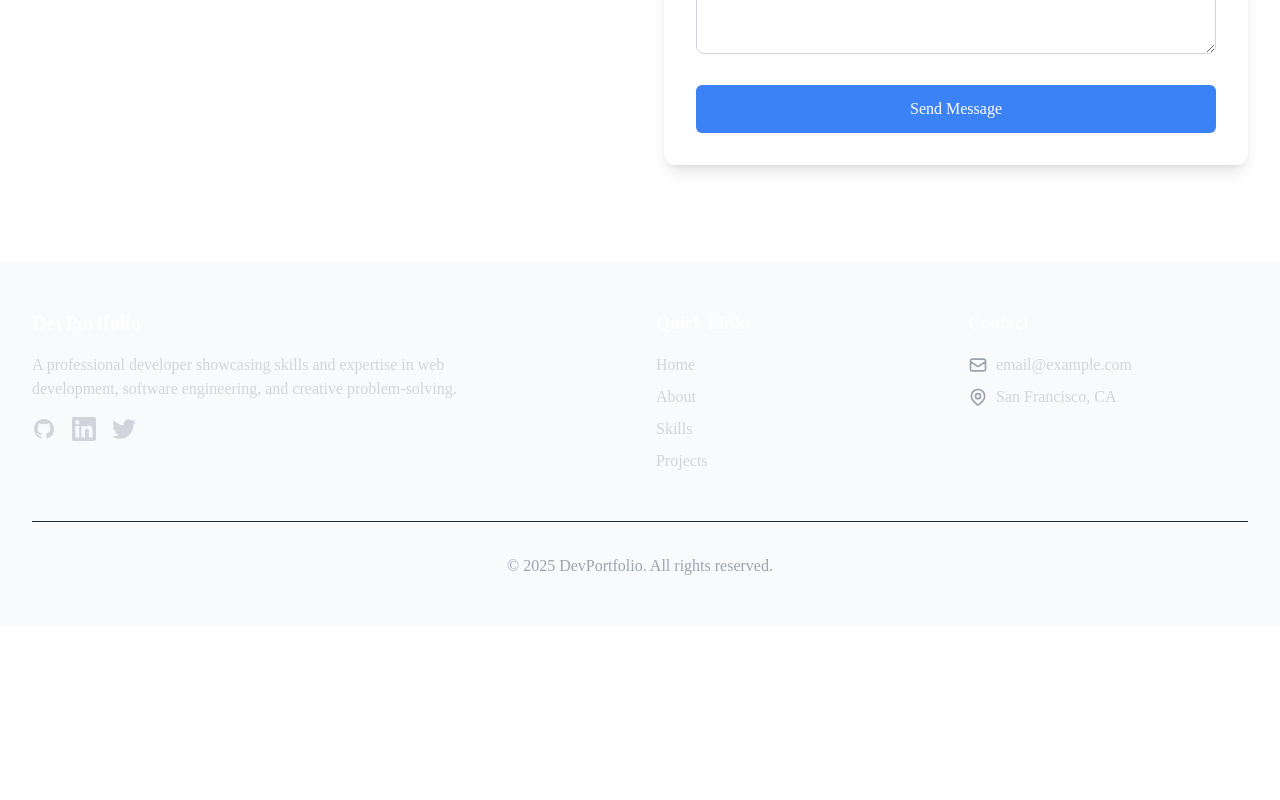
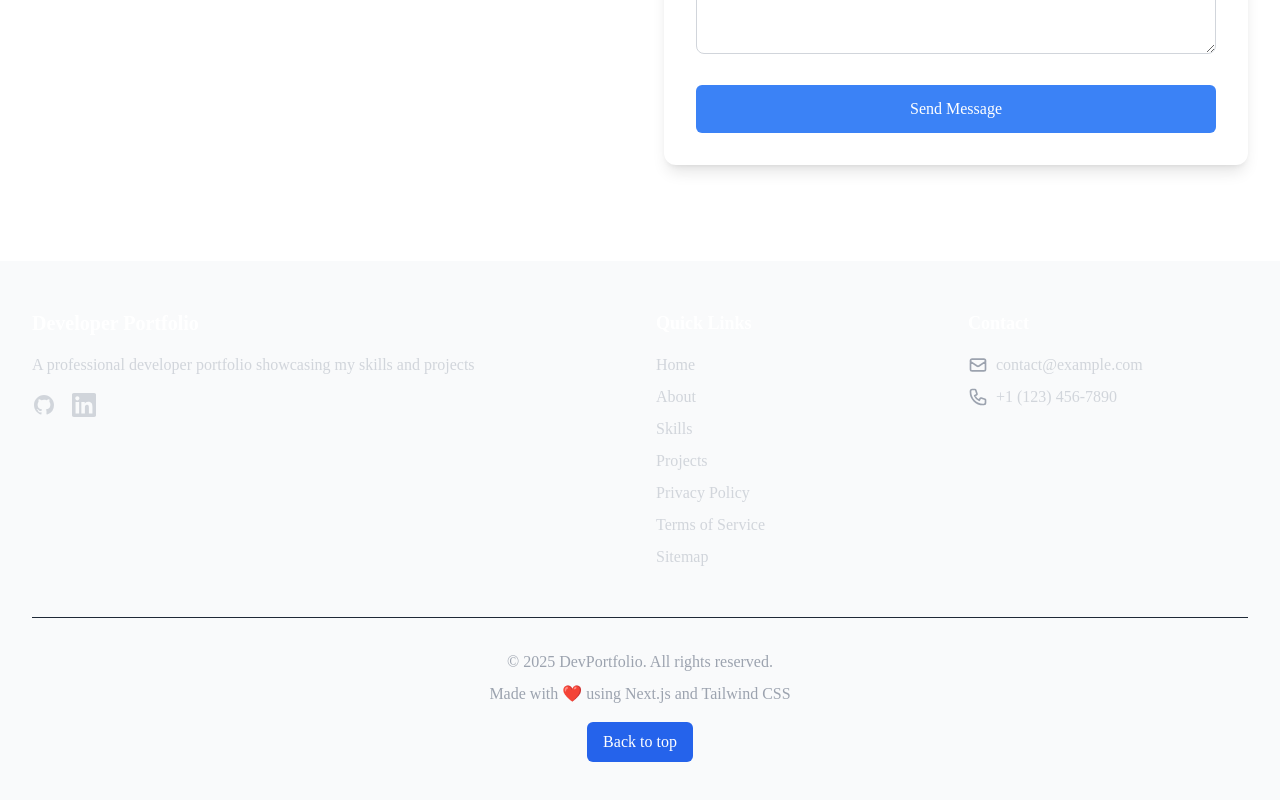
Before and after one commit to oguzhankrcb/DevPortfolio, a Next.js app: page / in a window 1280 px wide. Shown: the part 6681-7481 px from the top of the page. Before the commit the page ends 7307 px from the top, so only its background shows below. Built offline with nearby package versions, Linux system fonts and the light colour scheme.

Commit message:
Now footer editable from config

```diff
--- a/src/app/components/layout/Footer.tsx
+++ b/src/app/components/layout/Footer.tsx
@@ -1,4 +1,5 @@
 import Link from 'next/link';
+import { footerConfig, siteConfig } from '@/config';
 
 interface FooterProps {
   isOdd?: boolean;
@@ -6,33 +7,51 @@ interface FooterProps {
 
 export default function Footer({ isOdd = true }: FooterProps) {
   const year = new Date().getFullYear();
+  const copyrightText = footerConfig.copyright.text.replace('2025', year.toString());
+
+  const copyrightYearText =
+    footerConfig.copyright.startYear < year
+      ? copyrightText.replace(year.toString(), `${footerConfig.copyright.startYear}-${year}`)
+      : copyrightText;
 
   return (
     <footer className={`${isOdd ? 'bg-gray-50 dark:bg-slate-800/20' : 'bg-white dark:bg-slate-900'} text-white py-12`}>
       <div className="container-custom">
         <div className="grid grid-cols-1 md:grid-cols-4 gap-8">
           <div className="col-span-1 md:col-span-2">
-            <h3 className="text-xl font-bold mb-4">DevPortfolio</h3>
+            <h3 className="text-xl font-bold mb-4">{siteConfig.name}</h3>
             <p className="text-gray-300 mb-4 max-w-md">
-              A professional developer showcasing skills and expertise in web development,
-              software engineering, and creative problem-solving.
+              {siteConfig.description}
             </p>
             <div className="flex space-x-4">
-              <a href="https://github.com" target="_blank" rel="noopener noreferrer" aria-label="GitHub" className="text-gray-300 hover:text-white transition-colors">
+              {siteConfig.social.github && (
+                <a href={siteConfig.social.github} target="_blank" rel="noopener noreferrer" aria-label="GitHub" className="text-gray-300 hover:text-white transition-colors">
                   <svg className="w-6 h-6" fill="currentColor" viewBox="0 0 24 24" aria-hidden="true">
                     <path fillRule="evenodd" d="M12 2C6.477 2 2 6.484 2 12.017c0 4.425 2.865 8.18 6.839 9.504.5.092.682-.217.682-.483 0-.237-.008-.868-.013-1.703-2.782.605-3.369-1.343-3.369-1.343-.454-1.158-1.11-1.466-1.11-1.466-.908-.62.069-.608.069-.608 1.003.07 1.531 1.032 1.531 1.032.892 1.53 2.341 1.088 2.91.832.092-.647.35-1.088.636-1.338-2.22-.253-4.555-1.113-4.555-4.951 0-1.093.39-1.988 1.029-2.688-.103-.253-.446-1.272.098-2.65 0 0 .84-.27 2.75 1.026A9.564 9.564 0 0112 6.844c.85.004 1.705.115 2.504.337 1.909-1.296 2.747-1.027 2.747-1.027.546 1.379.202 2.398.1 2.651.64.7 1.028 1.595 1.028 2.688 0 3.848-2.339 4.695-4.566 4.943.359.309.678.92.678 1.855 0 1.338-.012 2.419-.012 2.747 0 .268.18.58.688.482A10.019 10.019 0 0022 12.017C22 6.484 17.522 2 12 2z" clipRule="evenodd" />
                   </svg>
                 </a>
-              <a href="https://linkedin.com" target="_blank" rel="noopener noreferrer" aria-label="LinkedIn" className="text-gray-300 hover:text-white transition-colors">
+              )}
+              {siteConfig.social.linkedin && (
+                <a href={siteConfig.social.linkedin} target="_blank" rel="noopener noreferrer" aria-label="LinkedIn" className="text-gray-300 hover:text-white transition-colors">
                   <svg className="w-6 h-6" fill="currentColor" viewBox="0 0 24 24" aria-hidden="true">
                     <path d="M20.447 20.452h-3.554v-5.569c0-1.328-.027-3.037-1.852-3.037-1.853 0-2.136 1.445-2.136 2.939v5.667H9.351V9h3.414v1.561h.046c.477-.9 1.637-1.85 3.37-1.85 3.601 0 4.267 2.37 4.267 5.455v6.286zM5.337 7.433c-1.144 0-2.063-.926-2.063-2.065 0-1.138.92-2.063 2.063-2.063 1.14 0 2.064.925 2.064 2.063 0 1.139-.925 2.065-2.064 2.065zm1.782 13.019H3.555V9h3.564v11.452zM22.225 0H1.771C.792 0 0 .774 0 1.729v20.542C0 23.227.792 24 1.771 24h20.454C23.2 24 24 23.227 24 22.271V1.729C24 .774 23.2 0 22.225 0z" />
                   </svg>
                 </a>
-              <a href="https://twitter.com" target="_blank" rel="noopener noreferrer" aria-label="Twitter" className="text-gray-300 hover:text-white transition-colors">
+              )}
+              {siteConfig.social.twitter && (
+                <a href={siteConfig.social.twitter} target="_blank" rel="noopener noreferrer" aria-label="Twitter" className="text-gray-300 hover:text-white transition-colors">
                   <svg className="w-6 h-6" fill="currentColor" viewBox="0 0 24 24" aria-hidden="true">
                     <path d="M23.953 4.57a10 10 0 01-2.825.775 4.958 4.958 0 002.163-2.723c-.951.555-2.005.959-3.127 1.184a4.92 4.92 0 00-8.384 4.482C7.69 8.095 4.067 6.13 1.64 3.162a4.822 4.822 0 00-.666 2.475c0 1.71.87 3.213 2.188 4.096a4.904 4.904 0 01-2.228-.616v.06a4.923 4.923 0 003.946 4.827 4.996 4.996 0 01-2.212.085 4.936 4.936 0 004.604 3.417 9.867 9.867 0 01-6.102 2.105c-.39 0-.779-.023-1.17-.067a13.995 13.995 0 007.557 2.209c9.053 0 13.998-7.496 13.998-13.985 0-.21 0-.42-.015-.63A9.935 9.935 0 0024 4.59z" />
                   </svg>
                 </a>
+              )}
+              {siteConfig.social.medium && (
+                <a href={siteConfig.social.medium} target="_blank" rel="noopener noreferrer" aria-label="Medium" className="text-gray-300 hover:text-white transition-colors">
+                  <svg className="w-6 h-6" fill="currentColor" viewBox="0 0 24 24" aria-hidden="true">
+                    <path d="M13.54 12a6.8 6.8 0 01-6.77 6.82A6.8 6.8 0 010 12a6.8 6.8 0 016.77-6.82A6.8 6.8 0 0113.54 12zM20.96 12c0 3.54-1.51 6.42-3.38 6.42-1.87 0-3.39-2.88-3.39-6.42s1.52-6.42 3.39-6.42 3.38 2.88 3.38 6.42M24 12c0 3.17-.53 5.75-1.19 5.75-.66 0-1.19-2.58-1.19-5.75s.53-5.75 1.19-5.75S24 8.83 24 12z" />
+                  </svg>
+                </a>
+              )}
             </div>
           </div>
 
@@ -51,6 +70,27 @@ export default function Footer({ isOdd = true }: FooterProps) {
               <li>
                 <Link href="#projects" className="text-gray-300 hover:text-white transition-colors">Projects</Link>
               </li>
+              {footerConfig.links.map((link, index) => (
+                <li key={index}>
+                  {link.external ? (
+                    <a
+                      href={link.url}
+                      target="_blank"
+                      rel="noopener noreferrer"
+                      className="text-gray-300 hover:text-white transition-colors"
+                    >
+                      {link.text}
+                    </a>
+                  ) : (
+                    <Link
+                      href={link.url}
+                      className="text-gray-300 hover:text-white transition-colors"
+                    >
+                      {link.text}
+                    </Link>
+                  )}
+                </li>
+              ))}
             </ul>
           </div>
 
@@ -61,21 +101,37 @@ export default function Footer({ isOdd = true }: FooterProps) {
                 <svg className="w-5 h-5 text-gray-400" fill="none" stroke="currentColor" viewBox="0 0 24 24" xmlns="http://www.w3.org/2000/svg">
                   <path strokeLinecap="round" strokeLinejoin="round" strokeWidth={2} d="M3 8l7.89 5.26a2 2 0 002.22 0L21 8M5 19h14a2 2 0 002-2V7a2 2 0 00-2-2H5a2 2 0 00-2 2v10a2 2 0 002 2z" />
                 </svg>
-                <span className="text-gray-300">email@example.com</span>
+                <span className="text-gray-300">{siteConfig.contact.email}</span>
               </li>
+              {siteConfig.contact.phone && (
                 <li className="flex items-center space-x-2">
                   <svg className="w-5 h-5 text-gray-400" fill="none" stroke="currentColor" viewBox="0 0 24 24" xmlns="http://www.w3.org/2000/svg">
-                  <path strokeLinecap="round" strokeLinejoin="round" strokeWidth={2} d="M17.657 16.657L13.414 20.9a1.998 1.998 0 01-2.827 0l-4.244-4.243a8 8 0 1111.314 0z" />
-                  <path strokeLinecap="round" strokeLinejoin="round" strokeWidth={2} d="M15 11a3 3 0 11-6 0 3 3 0 016 0z" />
+                    <path strokeLinecap="round" strokeLinejoin="round" strokeWidth={2} d="M3 5a2 2 0 012-2h3.28a1 1 0 01.948.684l1.498 4.493a1 1 0 01-.502 1.21l-2.257 1.13a11.042 11.042 0 005.516 5.516l1.13-2.257a1 1 0 011.21-.502l4.493 1.498a1 1 0 01.684.949V19a2 2 0 01-2 2h-1C9.716 21 3 14.284 3 6V5z" />
                   </svg>
-                <span className="text-gray-300">San Francisco, CA</span>
+                  <span className="text-gray-300">{siteConfig.contact.phone}</span>
                 </li>
+              )}
             </ul>
           </div>
         </div>
 
         <div className="border-t border-gray-800 mt-12 pt-8 text-center text-gray-400">
-          <p>&copy; {year} DevPortfolio. All rights reserved.</p>
+          <p>{copyrightYearText}</p>
+
+          {footerConfig.credits.show && (
+            <p className="mt-2">{footerConfig.credits.text}</p>
+          )}
+
+          {footerConfig.backToTop.show && (
+            <div className="mt-4">
+              <a
+                href="#home"
+                className="inline-block py-2 px-4 bg-blue-600 hover:bg-blue-700 text-white rounded-md transition-colors"
+              >
+                {footerConfig.backToTop.text}
+              </a>
+            </div>
+          )}
         </div>
       </div>
     </footer>
```
Lines whose indentation alone changed are shown as unchanged.
